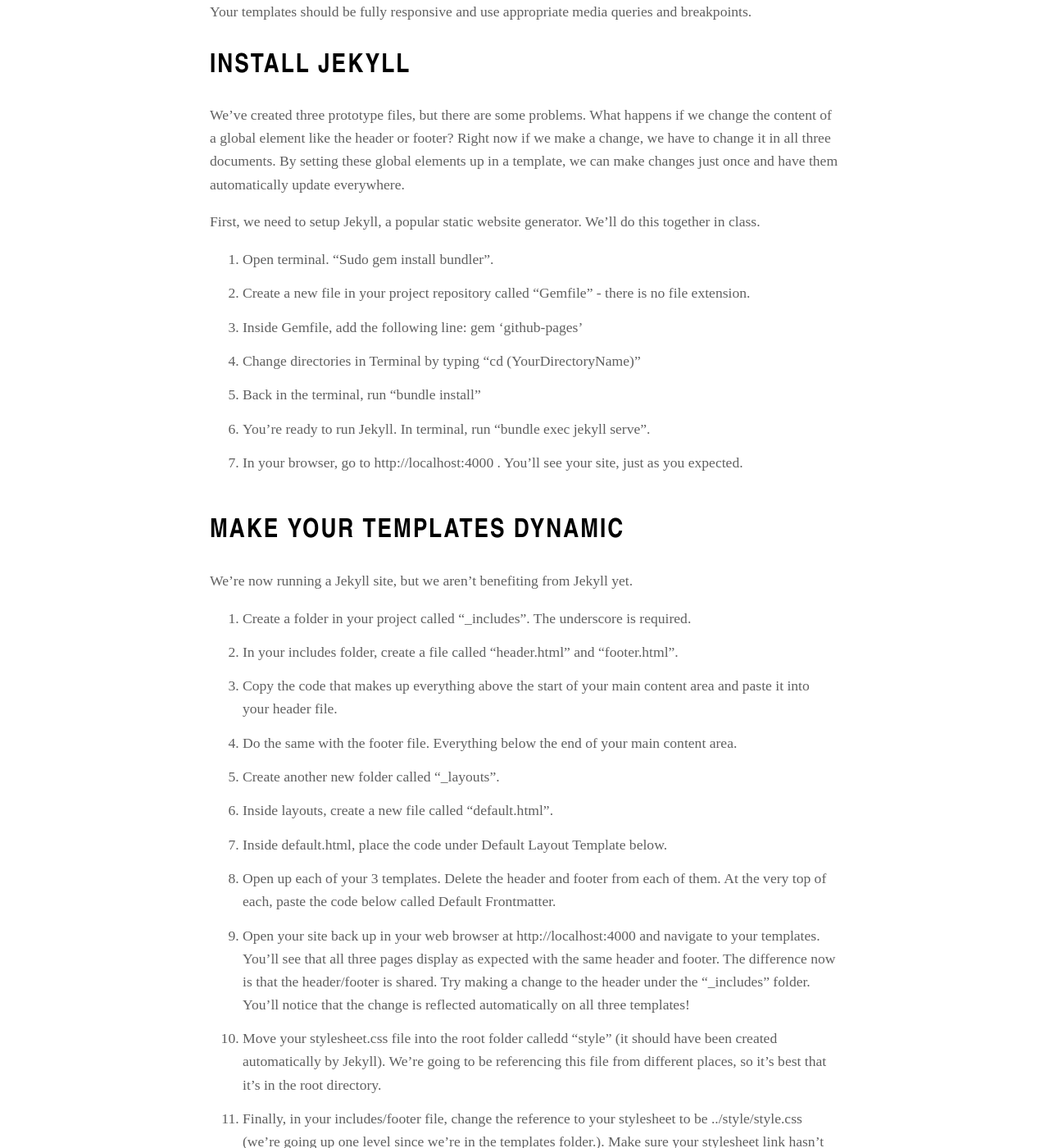
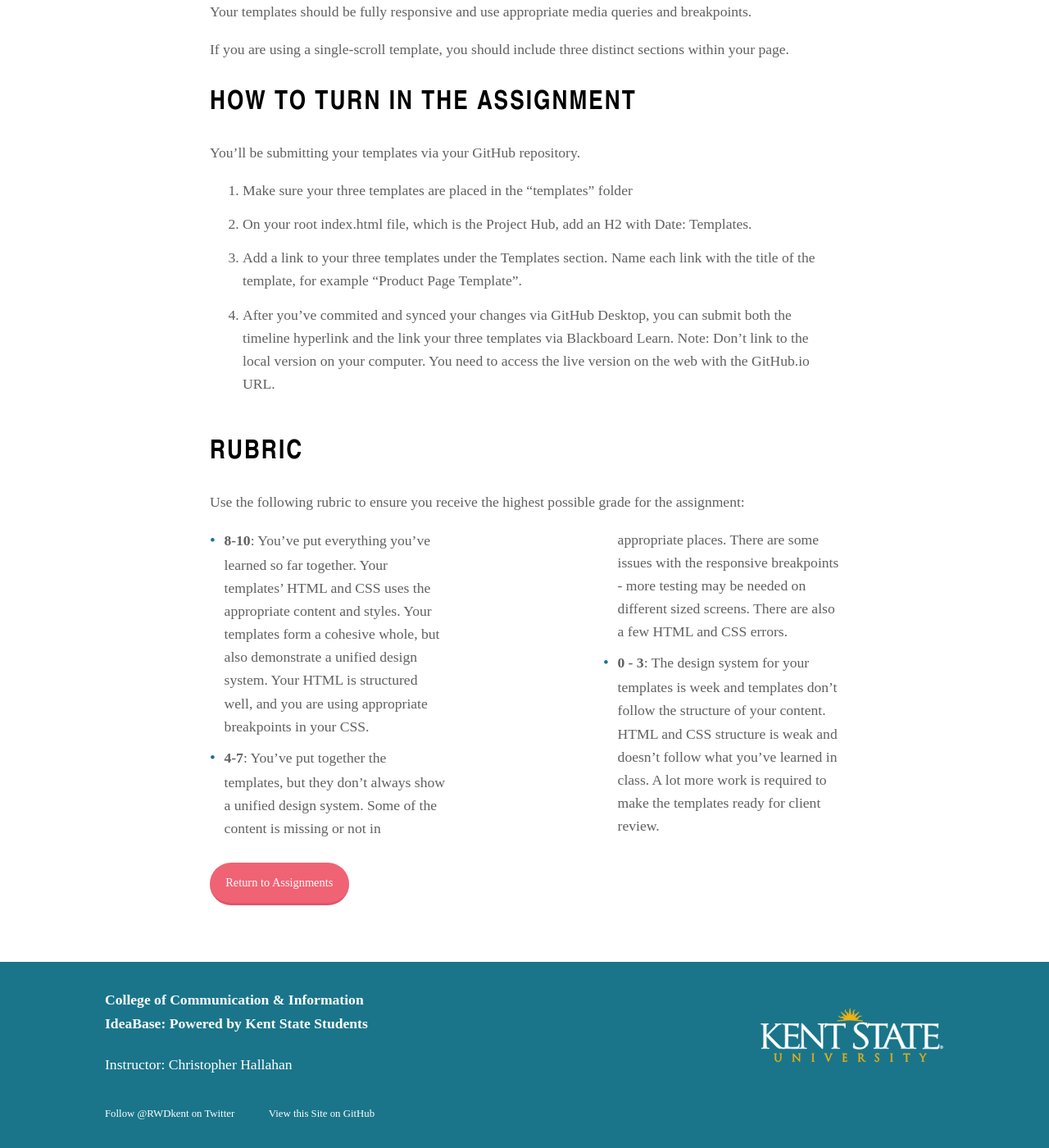
Before and after one commit to KentStateWeb/rwd, a Jekyll site: the page built from _assignments/templates.md, in a window 1280 px wide and 1400 px high, scrolled down 1272 px. Shown: the whole window at 82% size. Built offline with Jekyll 4.4.1, drawn with Linux system fonts in a browser that asks for light colours; some of the changed text lies outside the part shown.

Commit message:
Removed references to Jekyll

```diff
--- a/_assignments/templates.md
+++ b/_assignments/templates.md
@@ -25,7 +25,9 @@
 
 Your templates should be fully responsive and use appropriate media queries and breakpoints.
 
-## Install Jekyll
+If you are using a single-scroll template, you should include three distinct sections within your page.
+
+<!--## Install Jekyll
 
 We've created three prototype files, but there are some problems.  What happens if we change the content of a global element like the header or footer?  Right now if we make a change, we have to change it in all three documents.  By setting these global elements up in a template, we can make changes just once and have them automatically update everywhere.
 
@@ -62,13 +64,13 @@
 
 ### Default Frontmatter
 
-<script src="https://gist.github.com/challahan/ffac402d02474ab67ade.js"></script>
+<script src="https://gist.github.com/challahan/ffac402d02474ab67ade.js"></script> -->
 
 ## How to Turn In the Assignment
 
 You'll be submitting your templates via your GitHub repository.
 
-1.  Make sure your three templates are placed in the "templates" folder and that they are actively using Jekyll.
+1.  Make sure your three templates are placed in the "templates" folder
 2.  On your root index.html file, which is the Project Hub, add an H2 with Date: Templates.
 3.  Add a link to your three templates under the Templates section.  Name each link with the title of the template, for example "Product Page Template".
 4.  After you've commited and synced your changes via GitHub Desktop, you can submit both the timeline hyperlink and the link your three templates via Blackboard Learn.  Note: Don't link to the local version on your computer.  You need to access the live version on the web with the GitHub.io URL.
@@ -77,6 +79,6 @@
 
 Use the following rubric to ensure you receive the highest possible grade for the assignment:
 
-* **8-10**: You've put everything you've learned so far together.  Your templates' HTML and CSS uses the appropriate content and styles.  Your templates form a cohesive whole, but also demonstrate a unified design system.  You'll successfully installed and are using Jekyll for any global or shared elements, such as the header and footer, so that content isn't repeated.  Your HTML is structured well, and you are using appropriate breakpoints in your CSS.
-* **4-7**: You've put together the templates, but they don't always show a unified design system.  Some of the content is missing or not in appropriate places.  Jekyll may have been installed, but you're still repeating some shared components like the header and footer.  There are some issues with the responsive breakpoints - more testing may be needed on different sized screens.  There are also a few HTML and CSS errors.
-* **0 - 3**: The design system for your templates is week and templates don't follow the structure of your content.  HTML and CSS structure is weak and doesn't follow what you've learned in class.  Jekyll wasn't installed correctly or the assignment instructions weren't followed fully.  A lot more work is required to make the templates ready for client review.
+* **8-10**: You've put everything you've learned so far together.  Your templates' HTML and CSS uses the appropriate content and styles.  Your templates form a cohesive whole, but also demonstrate a unified design system.  Your HTML is structured well, and you are using appropriate breakpoints in your CSS.
+* **4-7**: You've put together the templates, but they don't always show a unified design system.  Some of the content is missing or not in appropriate places.  There are some issues with the responsive breakpoints - more testing may be needed on different sized screens.  There are also a few HTML and CSS errors.
+* **0 - 3**: The design system for your templates is week and templates don't follow the structure of your content.  HTML and CSS structure is weak and doesn't follow what you've learned in class.   A lot more work is required to make the templates ready for client review.
```
Also changed, not shown: _classes/11.md (+1 -1 lines), 3 other files.
